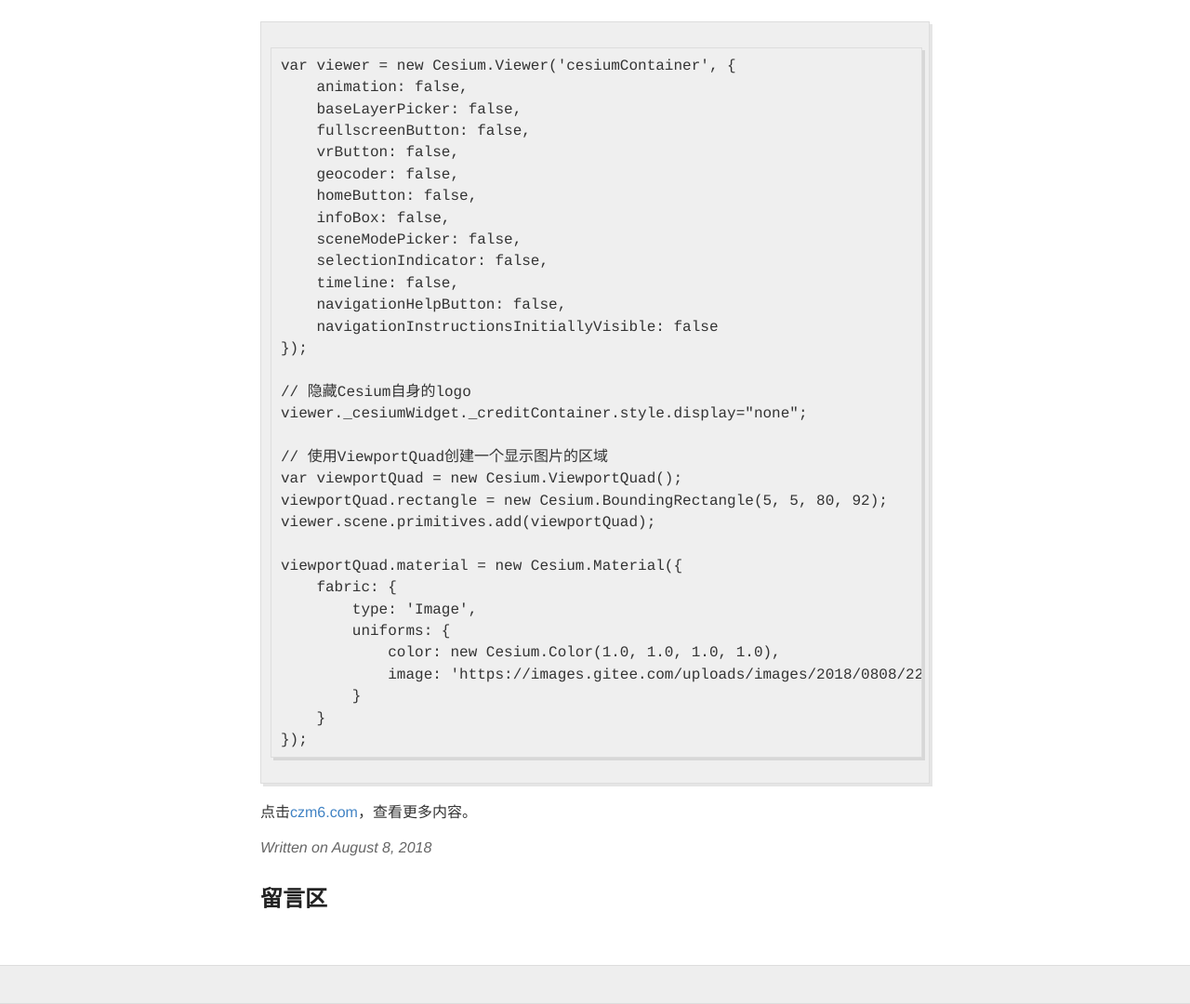
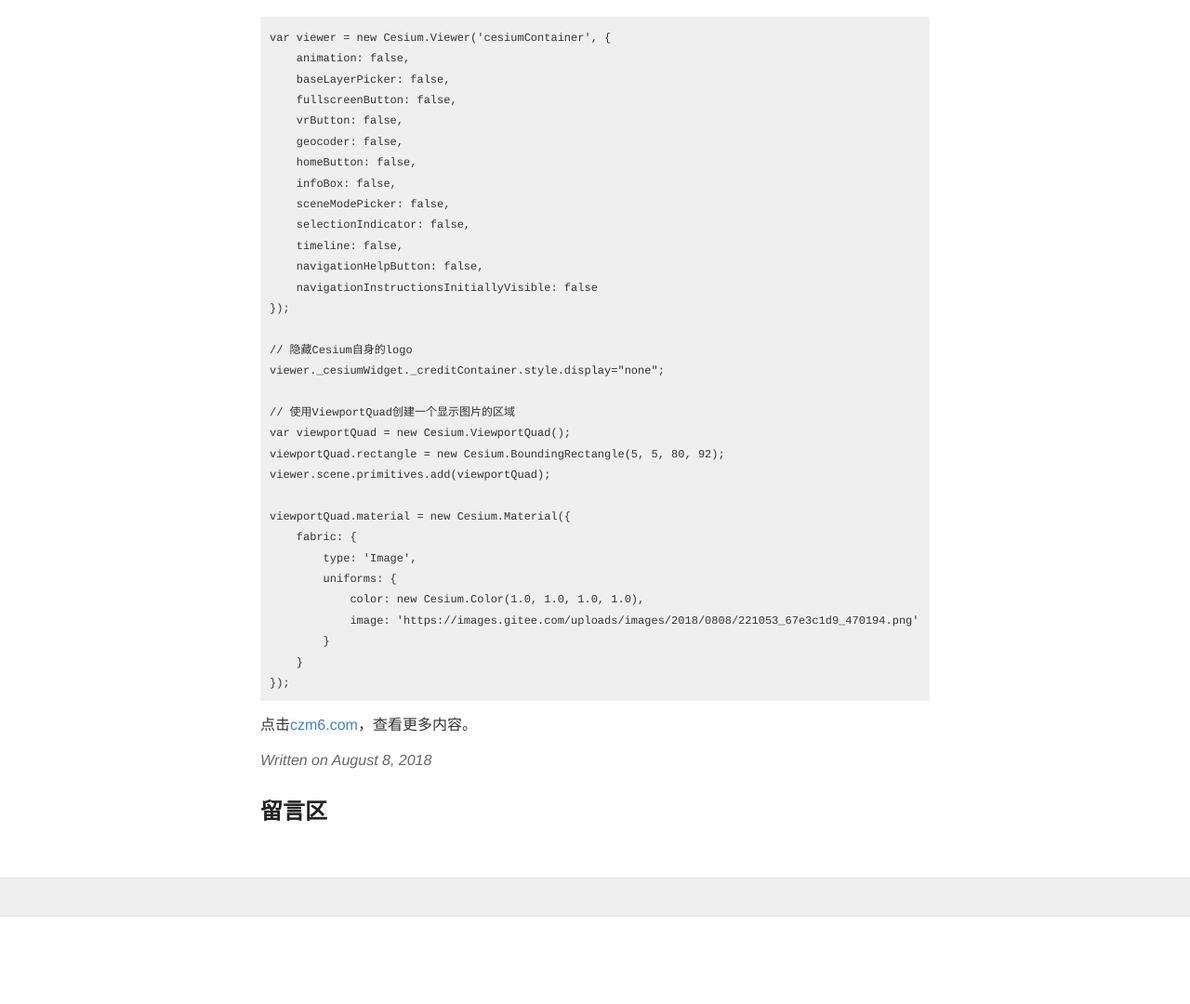
Before and after one commit to vtxf/czm6, a Jekyll site: the page built from _posts/2018-8-8-cesium-logo.md, in a window 1280 px wide. Shown: the part 1006-2086 px from the top of the page at 93% size. Built offline with Jekyll 4.4.1, drawn with Linux system fonts in a browser that asks for light colours; comment, search, counter and statistics services are not loaded; after the commit the page ends 1992 px from its top, so only the background shows below that.

Commit message:
设置code样式

```diff
--- a/_sass/_highlights.scss
+++ b/_sass/_highlights.scss
@@ -1,17 +1,25 @@
 
 .highlight {
+  // background-color: #efefef;
+  //padding: 3px 3px 3px 3px;
+  //border: 1px solid #ddd;
+  //-moz-box-shadow: 3px 3px rgba(0,0,0,0.1);
+  //-webkit-box-shadow: 3px 3px rgba(0,0,0,0.1);
+  //box-shadow: 3px 3px rgba(0,0,0,0.1);
+  margin: 0;
+  padding: 0;
+}
+
+.highlighter-rouge {
   background-color: #efefef;
-  padding: 7px 7px 7px 10px;
-  border: 1px solid #ddd;
-  -moz-box-shadow: 3px 3px rgba(0,0,0,0.1);
-  -webkit-box-shadow: 3px 3px rgba(0,0,0,0.1);
-  box-shadow: 3px 3px rgba(0,0,0,0.1);
-  margin: 20px 0 20px 0;
-  overflow: scroll;
+  overflow: auto;
+  padding: 10px 10px 10px 10px;
 }
 
 code {
   font-family:'Bitstream Vera Sans Mono','Courier', monospace;
+  line-height: 80%;
+  font-size: 12px;
 }
 
 .highlight .c { color: #586E75 } /* Comment */
```
